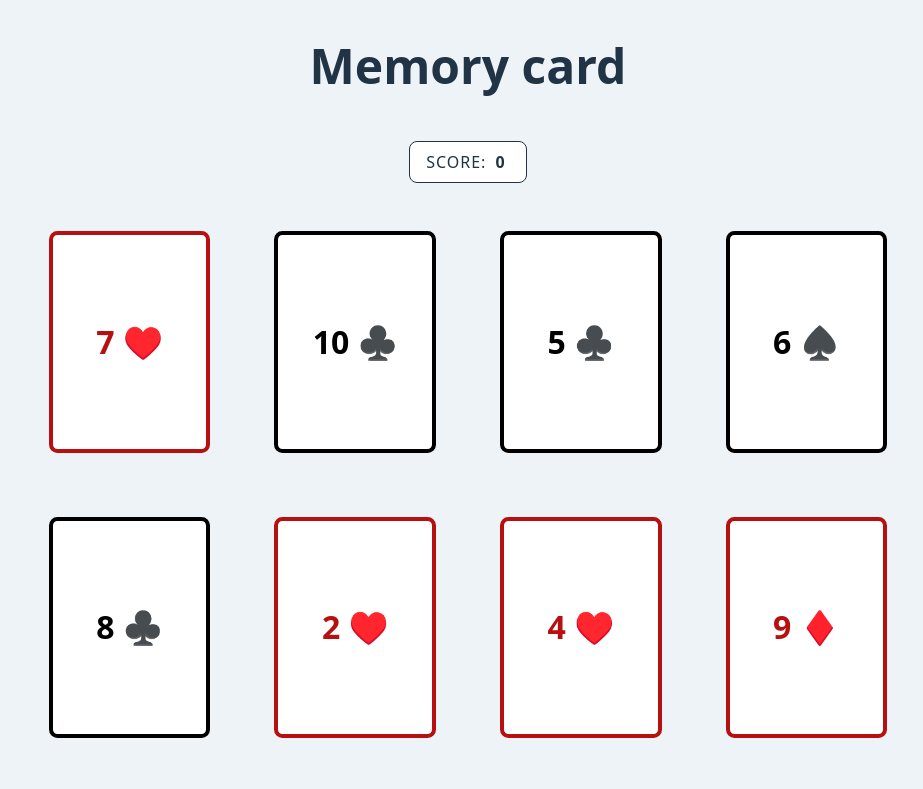
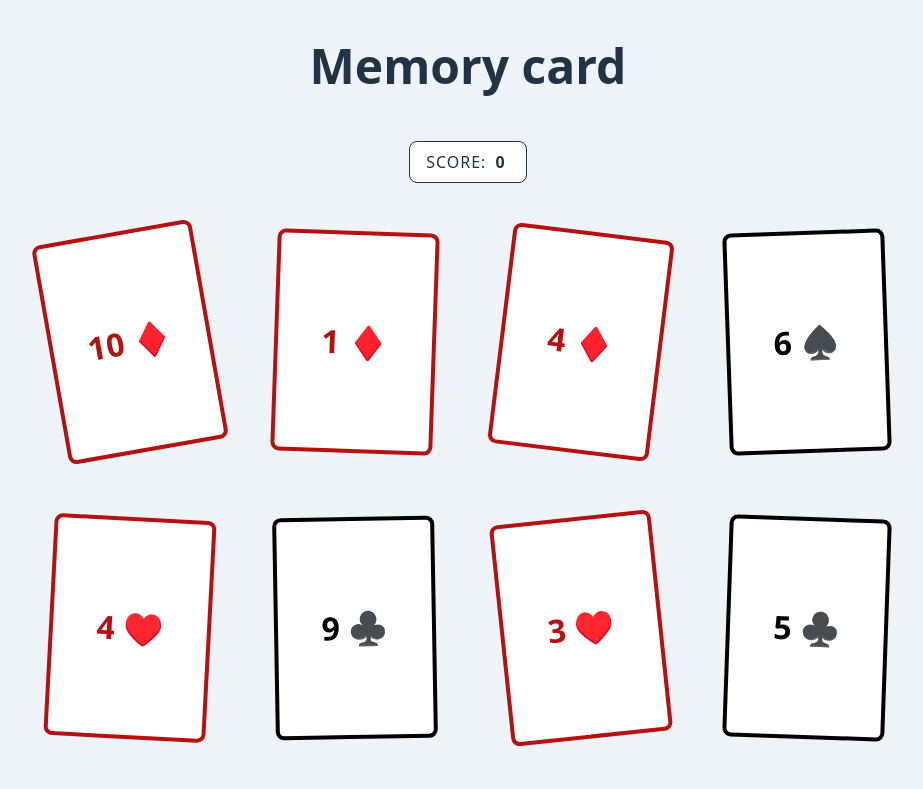
Before and after one commit to CJohnston079/odin-memory-card, a React (Vite) app: page / in a window 1280 px wide. Shown: the top 789 px of the page, without its empty margins (172-1095 px from the left). Built offline with nearby package versions, Linux system fonts and the light colour scheme.

Commit message:
Feat: animate card shuffling - Install `framer-motion`. - Update `shuffle()` to more reliably generate a new position for each card. - Add `rotation` state to `Cards` to toggle between different card rotations.

```diff
--- a/package.json
+++ b/package.json
@@ -10,6 +10,7 @@
     "preview": "vite preview"
   },
   "dependencies": {
+    "framer-motion": "^12.11.3",
     "react": "^19.1.0",
     "react-dom": "^19.1.0",
     "sass": "^1.88.0"
--- a/src/Root.tsx
+++ b/src/Root.tsx
@@ -1,6 +1,6 @@
 import Game from "@/components/Game/Game";
 
-function Root() {
+const Root = () => {
 	return (
 		<main className="main fb-col-wrapper">
 			<header className="main__header">
@@ -9,6 +9,6 @@ function Root() {
 			<Game />
 		</main>
 	);
-}
+};
 
 export default Root;
--- a/src/components/Card/Card.tsx
+++ b/src/components/Card/Card.tsx
@@ -1,17 +1,29 @@
+import { motion, useReducedMotion } from "framer-motion";
 import "./Card.scss";
 
 interface Props {
 	name: string;
+	rotation: number;
 	onClick: () => void;
 }
 
-const Card = function ({ name, onClick }: Props) {
+const Card = function ({ name, rotation, onClick }: Props) {
+	const shouldReduceMotion = useReducedMotion();
 	const isRed = name.includes("♦️") || name.includes("♥️");
 
 	return (
-		<div className={`card ${isRed ? "card--red" : ""}`} onClick={onClick}>
+		<motion.div
+			className={`card ${isRed ? "card--red" : ""}`}
+			onClick={onClick}
+			layout={!shouldReduceMotion}
+			initial={{ rotate: rotation || 0 }}
+			animate={{ rotate: rotation || 0 }}
+			transition={
+				shouldReduceMotion ? { duration: 0 } : { type: "spring", stiffness: 400, damping: 60 }
+			}
+		>
 			<span className="card__text">{name}</span>
-		</div>
+		</motion.div>
 	);
 };
 
--- a/src/components/Cards/Cards.scss
+++ b/src/components/Cards/Cards.scss
@@ -14,5 +14,4 @@
 		grid-template-columns: repeat(4, auto);
 		gap: u.rem(64);
 	}
-
 }
--- a/src/components/Cards/Cards.tsx
+++ b/src/components/Cards/Cards.tsx
@@ -1,4 +1,6 @@
 import { useState } from "react";
+import { AnimatePresence } from "framer-motion";
+
 import Card from "@/components/Card/Card";
 import "./Cards.scss";
 
@@ -12,8 +14,17 @@ type Props = {
 	setScore: React.Dispatch<React.SetStateAction<number>>;
 };
 
+const rotationsA = [-10, 2, 7, -2, 3, -1, -6, 2, -9, -2, 1, 8];
+const rotationsB = [5, -2, -7, 2, -3, 1, 6, -2, 9, 2, -1, -8];
+
 const shuffle = function <T>(cards: T[]): T[] {
-	return [...cards].sort(() => Math.random() - 0.5);
+	const shuffled = [...cards];
+
+	do {
+		shuffled.sort(() => Math.random() - 0.5);
+	} while (shuffled.some((card, i) => card === cards[i]));
+
+	return shuffled;
 };
 
 const generateCards = function () {
@@ -41,6 +52,11 @@ const generateCards = function () {
 const Cards = function ({ score, setScore }: Props) {
 	const [cards, setCards] = useState(generateCards);
 	const [chosenCards, setChosenCards] = useState<number[]>([]);
+	const [rotations, setRotations] = useState(rotationsA);
+
+	const toggleRotations = () => {
+		setRotations(prev => (prev === rotationsA ? rotationsB : rotationsA));
+	};
 
 	const nextRound = function (cardId: number) {
 		setChosenCards([...chosenCards, cardId]);
@@ -55,6 +71,8 @@ const Cards = function ({ score, setScore }: Props) {
 	};
 
 	const handleClick = (card: CardData) => () => {
+		toggleRotations();
+
 		if (!chosenCards.includes(card.id)) {
 			nextRound(card.id);
 		} else {
@@ -64,9 +82,16 @@ const Cards = function ({ score, setScore }: Props) {
 
 	return (
 		<div className="cards">
-			{cards.map((card, i) => (
-				<Card key={i} name={card.name} onClick={handleClick(card)} />
-			))}
+			<AnimatePresence>
+				{cards.map((card, i) => (
+					<Card
+						key={card.id}
+						name={card.name}
+						rotation={rotations[i]}
+						onClick={handleClick(card)}
+					/>
+				))}
+			</AnimatePresence>
 		</div>
 	);
 };
--- a/src/components/Game/Game.tsx
+++ b/src/components/Game/Game.tsx
@@ -3,7 +3,7 @@ import { useState } from "react";
 import Cards from "@/components/Cards/Cards";
 import "./Game.scss";
 
-function Root() {
+const Game = () => {
 	const [score, setScore] = useState(0);
 
 	return (
@@ -16,4 +16,4 @@ function Root() {
 	);
 }
 
-export default Root;
+export default Game;
```
Also changed, not shown: 1 other file (tests, documents, lock files or other folders).
